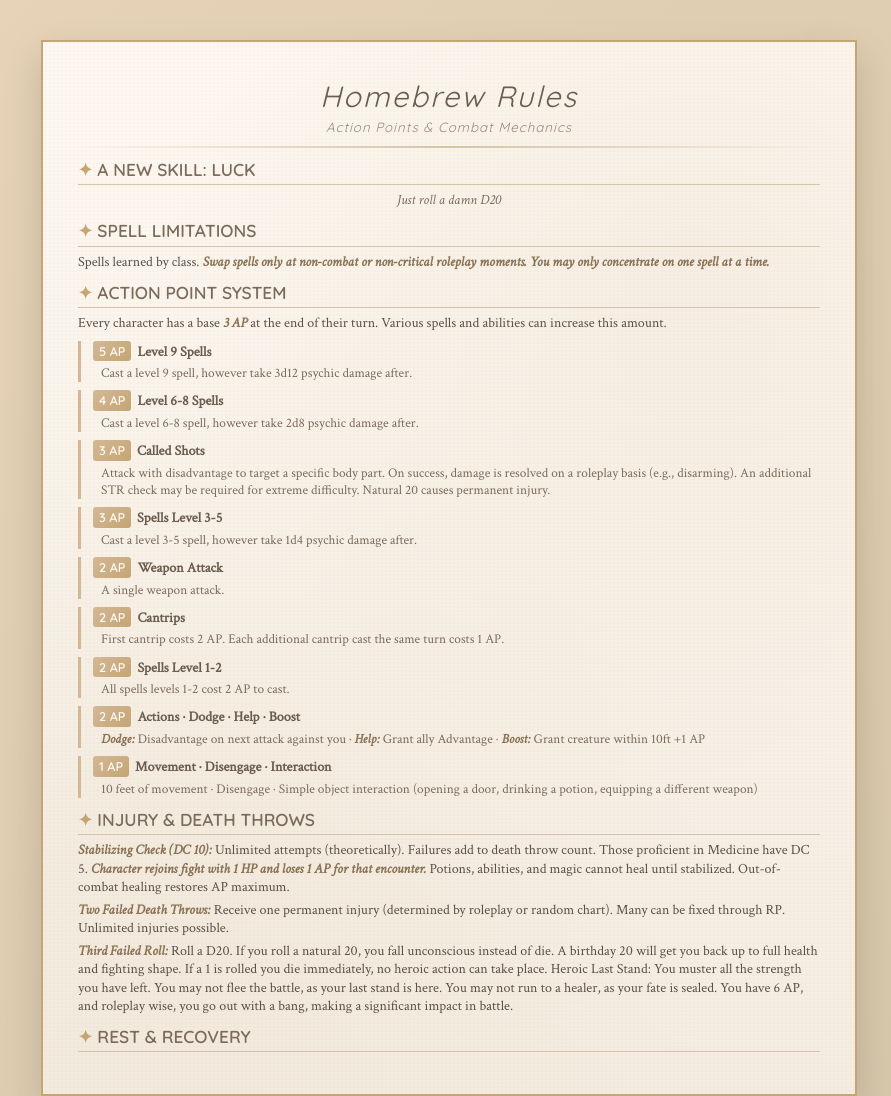
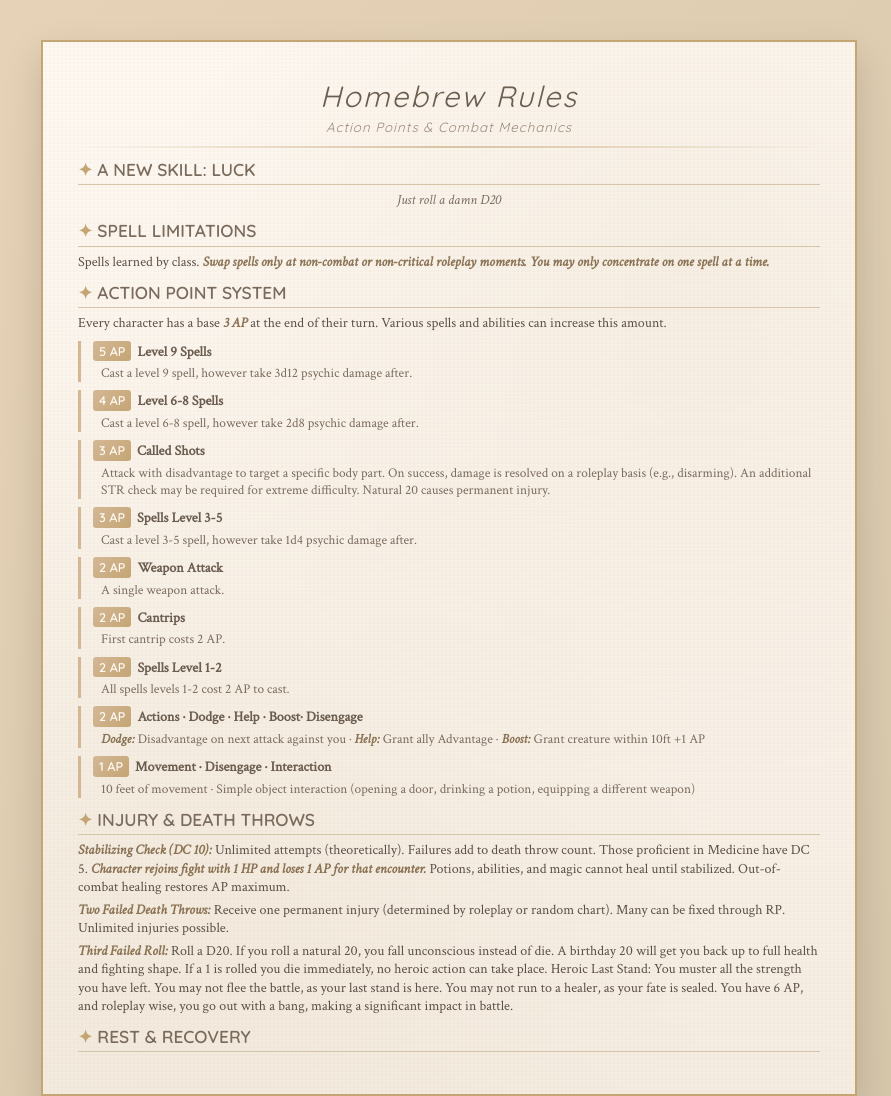
Before and after one commit to aj-chau/Custard5e, a plain HTML site: page index.html in a window 1280 px wide. Shown: the top 1096 px of the page, without its empty margins (191-1082 px from the left). Drawn offline with Linux system fonts and the light colour scheme.

Commit message:
Update index.html

```diff
--- a/index.html
+++ b/index.html
@@ -275,7 +275,7 @@
 
             <div class="rule-section">
                 <p><span class="ap-cost">2 AP</span><span class="ap-header">Cantrips</span></p>
-                <div class="detail">First cantrip costs 2 AP. Each additional cantrip cast the same turn costs 1 AP.</div>
+                <div class="detail">First cantrip costs 2 AP. </div>
             </div>
 
             <div class="rule-section">
@@ -284,13 +284,13 @@
             </div>
 
             <div class="rule-section">
-                <p><span class="ap-cost">2 AP</span><span class="ap-header">Actions · Dodge · Help · Boost</span></p>
+                <p><span class="ap-cost">2 AP</span><span class="ap-header">Actions · Dodge · Help · Boost· Disengage</span></p>
                 <div class="detail"><span class="highlight">Dodge:</span> Disadvantage on next attack against you · <span class="highlight">Help:</span> Grant ally Advantage · <span class="highlight">Boost:</span> Grant creature within 10ft +1 AP</div>
             </div>
 
             <div class="rule-section">
                 <p><span class="ap-cost">1 AP</span><span class="ap-header">Movement · Disengage · Interaction</span></p>
-                <div class="detail">10 feet of movement · Disengage · Simple object interaction (opening a door, drinking a potion, equipping a different weapon)</div>
+                <div class="detail">10 feet of movement  · Simple object interaction (opening a door, drinking a potion, equipping a different weapon)</div>
             </div>
 
             <h2>INJURY & DEATH THROWS</h2>
```
